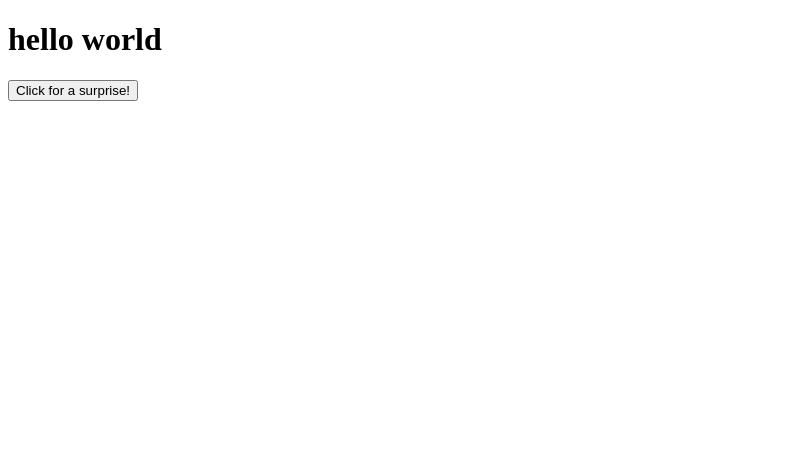
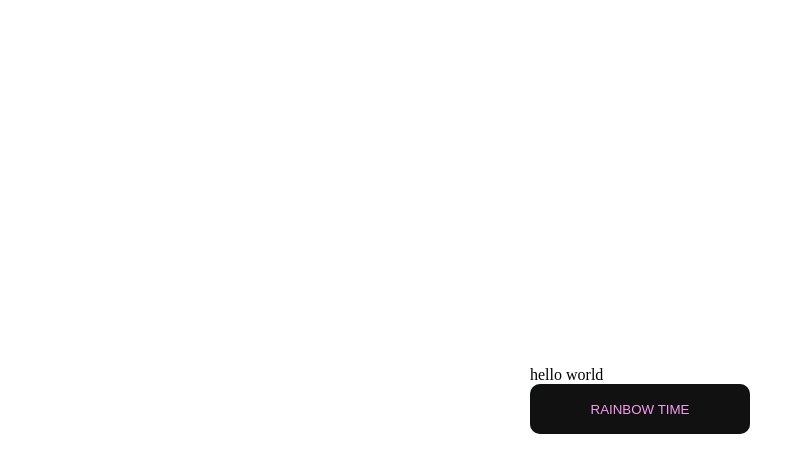
Before and after one commit to GroovyBoi/GroovyBoi, a website: page index.html in a window 1280 px wide. Shown: the whole page, without its empty margins (0-805 px from the left). Drawn offline with Linux system fonts and the light colour scheme.

Commit message:
made new rainbow button

```diff
--- a/index.html
+++ b/index.html
@@ -4,21 +4,10 @@
     <meta charset="UTF-8">
     <title>Groovy Boi</title>
     <link rel="shortcut icon" href="cowboyFavi/favicon.ico" type="image/vnd.microsoft.icon">
+    <link rel="stylesheet" href="sampleButton.css">
   </head>
   <body>
-  <h1>hello world</h1>
-  <button onclick="myFunction()">Click for a surprise!</button>
-     <p id="confetti"></p>
-        <script>
-           function myFunction() {
-	      var canvas = document.getElementById('confetti');
-              canvas.confetti = canvas.confetti || confetti.create(canvas, { resize: true });
-	      canvas.confetti({
-          particleCount: 100,
-          spread: 70,
-          origin: { y: 0.6 }
-			      });
-	   }
-	</script>
+  <p>hello world<br />
+  <button class="glow-on-hover" type="button">RAINBOW TIME</button></p>
   </body>
 </html>
--- /dev/null
+++ b/sampleButton.css
@@ -0,0 +1,72 @@
+html,
+body {
+    margin: 0;
+    padding: 0;
+    width: 100%;
+    height: 100vh;
+    display: flex;
+    flex-direction: row;
+    justify-content: center;
+    align-items: center;
+    background: rgb(255, 255, 255);
+}
+
+.glow-on-hover {
+    width: 220px;
+    height: 50px;
+    border: none;
+    outline: none;
+    color: rgb(247, 157, 239);
+    background: rgb(127, 197, 224);
+    cursor: pointer;
+    position: relative;
+    z-index: 0;
+    border-radius: 10px;
+}
+
+.glow-on-hover:before {
+    content: '';
+    background: linear-gradient(45deg, #ff0000, #ff7300, #fffb00, #48ff00, #00ffd5, #002bff, #7a00ff, #ff00c8, #ff0000);
+    position: absolute;
+    top: -2px;
+    left:-2px;
+    background-size: 400%;
+    z-index: -1;
+    filter: blur(5px);
+    width: calc(100% + 4px);
+    height: calc(100% + 4px);
+    animation: glowing 20s linear infinite;
+    opacity: 0;
+    transition: opacity .3s ease-in-out;
+    border-radius: 10px;
+}
+
+.glow-on-hover:active {
+    color: rgb(140, 200, 240)
+}
+
+.glow-on-hover:active:after {
+    background: transparent;
+}
+
+.glow-on-hover:hover:before {
+    opacity: 1;
+}
+
+.glow-on-hover:after {
+    z-index: -1;
+    content: '';
+    position: absolute;
+    width: 100%;
+    height: 100%;
+    background: #111;
+    left: 0;
+    top: 0;
+    border-radius: 10px;
+}
+
+@keyframes glowing {
+    0% { background-position: 0 0; }
+    50% { background-position: 400% 0; }
+    100% { background-position: 0 0; }
+}
```
